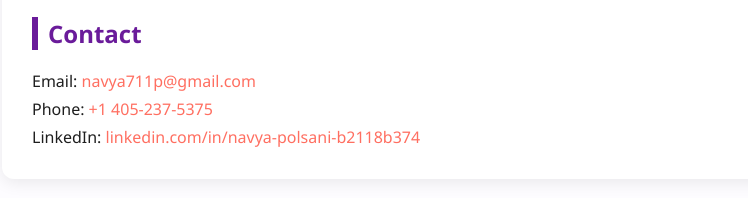
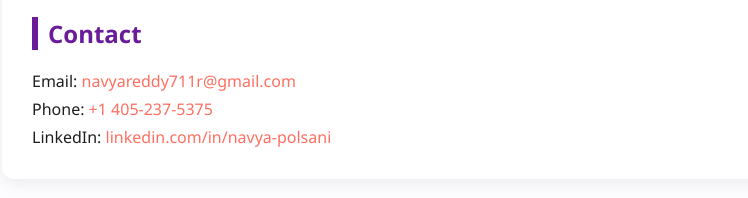
Before and after one commit to Navya-Polsani/portfolio, a plain HTML site: page index.html in a window 1280 px wide. Shown: the part 2287-2485 px from the top of the page, without its empty margins (88-836 px from the left). Drawn offline with Linux system fonts and the light colour scheme.

Commit message:
Update index.html

```diff
--- a/index.html
+++ b/index.html
@@ -72,9 +72,9 @@
       <li><strong>Bachelors in Civil Engineering</strong> – GNIT, Hyderabad, India (2015–2018)</li>
     </ul></section>
     <section class="contact"><h2>Contact</h2>
-      <p>Email: <a href="mailto:navya711p@gmail.com">navya711p@gmail.com</a></p>
+      <p>Email: <a href="mailto:navyareddy711r@gmail.com">navyareddy711r@gmail.com</a></p>
       <p>Phone: <a href="tel:+14052375375">+1 405-237-5375</a></p>
-      <p>LinkedIn: <a href="https://www.linkedin.com/in/navya-polsani" target="_blank">linkedin.com/in/navya-polsani-b2118b374</a></p>
+      <p>LinkedIn: <a href="https://www.linkedin.com/in/navya-polsani" target="_blank">linkedin.com/in/navya-polsani</a></p>
     </section>
   </main>
 </body>
```
